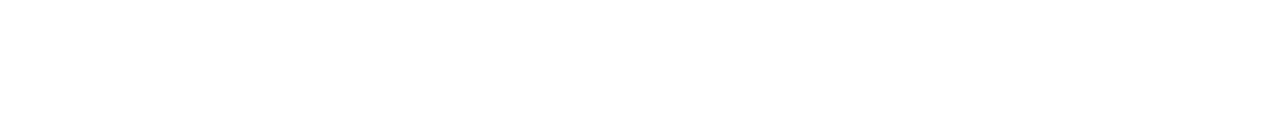
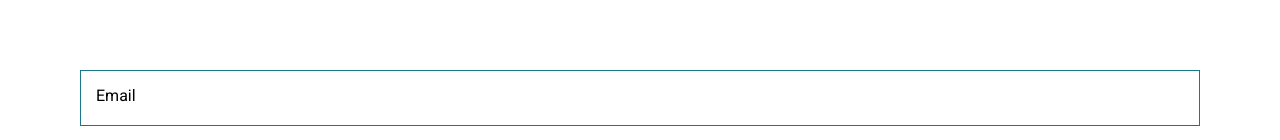
Before and after one commit to Yusufdmrc/next.js-cafe-shop, a Next.js app: page / in a window 1280 px wide. Shown: the part 3412-3552 px from the top of the page. Before the commit the page ends 3402 px from the top, so only its background shows below. Built offline with nearby package versions, Linux system fonts and the light colour scheme.

Commit message:
Input component uploaded

```diff
--- /dev/null
+++ b/components/form/Input.tsx
@@ -0,0 +1,14 @@
+import styles from "../../styles/form/Input.module.css";
+
+const Input: React.FC = () => {
+  return (
+    <div className={styles.container}>
+      <label className={styles.label}>
+        <input type="text" required className={styles.input} />
+        <span className={styles.span}>Email</span>
+      </label>
+    </div>
+  );
+};
+
+export default Input;
--- a/pages/index.tsx
+++ b/pages/index.tsx
@@ -3,6 +3,7 @@ import styles from "../styles/Home.module.css";
 
 import Home from "./home";
 import Header from "../components/layout/Header";
+import Input from "@/components/form/Input";
 
 export default function Index() {
   return (
@@ -15,6 +16,9 @@ export default function Index() {
       </Head>
       <Header />
       <Home />
+      <div className={styles.Input}>
+        <Input />
+      </div>
     </>
   );
 }
--- a/styles/Home.module.css
+++ b/styles/Home.module.css
@@ -0,0 +1,5 @@
+.Input {
+  padding: 5rem;
+  width: 100%;
+  margin: 0 auto;
+}
--- /dev/null
+++ b/styles/form/Input.module.css
@@ -0,0 +1,42 @@
+.container {
+  width: 100%;
+}
+
+.label {
+  width: 100%;
+  position: relative;
+  display: block;
+  cursor: text;
+}
+
+.input {
+  width: 100%;
+  height: 3.5rem;
+  border: 1px solid var(--primary-color);
+  outline: none;
+  padding: 0 1rem;
+  padding-top: 0.5rem;
+}
+
+.span {
+  position: absolute;
+  top: 0;
+  left: 0;
+  padding: 0 1rem;
+  padding-top: 1rem;
+  display: flex;
+  justify-content: center;
+  height: 100%;
+  transition-property: all;
+  transition-duration: 0.3s;
+  font-size: 1rem;
+}
+
+.label:focus-within .input {
+  outline: none;
+}
+
+.label:focus-within .span {
+  padding-top: 0.25rem;
+  font-size: 0.75rem;
+}
```
